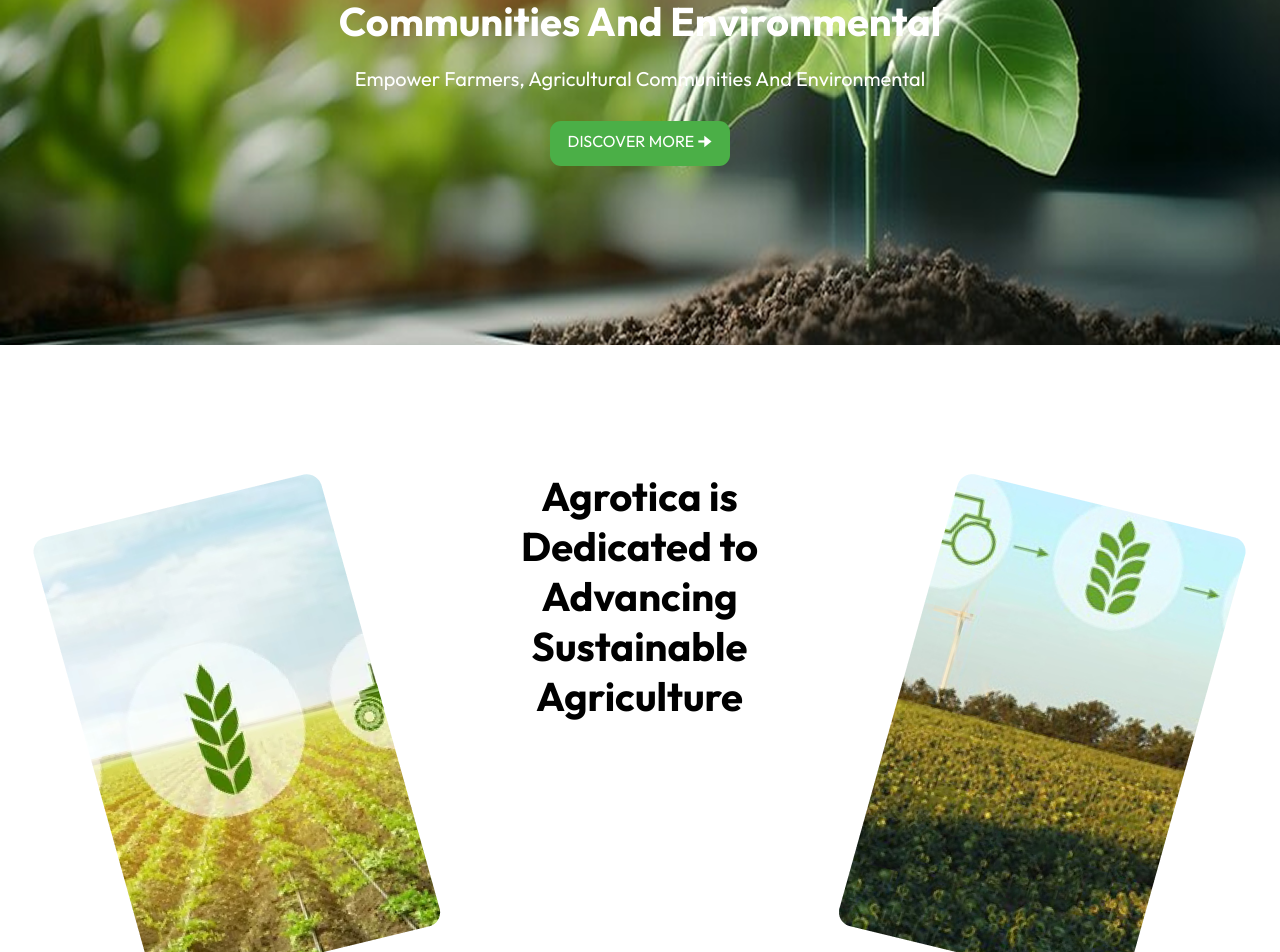
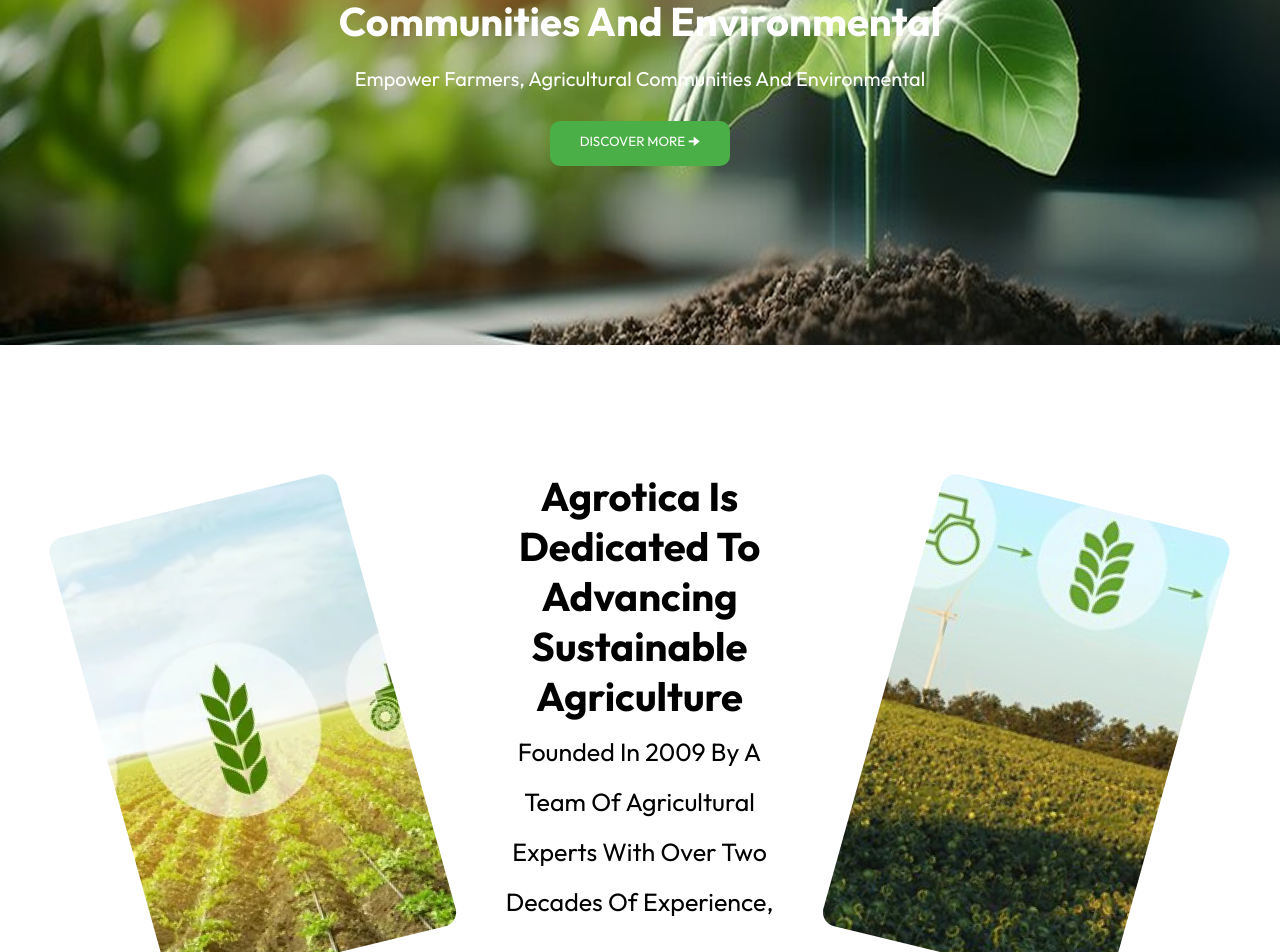
Before and after one commit to Chris-A-75/agrotica-home-page, a JavaScript app: page / in a window 1280 px wide. Shown: the part 440-1392 px from the top of the page. Built offline with nearby package versions, Linux system fonts and the light colour scheme; the HTML template or start-up script is replaced by a standard one.

Commit message:
added 2 images, text and subtext

```diff
--- a/src/App.css
+++ b/src/App.css
@@ -37,13 +37,13 @@
   background-color: #4BAF47;
   width: 180px;
   height: 45px;
-  font-size: 16px;
+  font-size: 15 px;
   font-family: 'Outfit', sans-serif;
   border-width: 0;
-  border-radius: 11px;
+  border-radius: 10px;
 }
 .section-2 {
   display: flex;
-  padding: 100px 30px;
+  padding: 100px 46px;
   justify-content: space-between;
 }
--- a/src/App.js
+++ b/src/App.js
@@ -21,7 +21,7 @@
         >
           <div style={{ fontSize: 12, color: "grey" }}>
             Call anytime <br></br>
-            <span style={{ fontWeight: "bold", color: "black", fontSize:14}}>
+            <span style={{ fontWeight: "bold", color: "black", fontSize: 14 }}>
               +961 3 21 22 30
             </span>
           </div>
@@ -35,7 +35,7 @@
           ></div>
           <div style={{ fontSize: 12, color: "grey" }}>
             Send email <br></br>
-            <span style={{ fontWeight: "bold", color: "black", fontSize:14 }}>
+            <span style={{ fontWeight: "bold", color: "black", fontSize: 14 }}>
               Info@Agrotica.info
             </span>
           </div>
@@ -49,7 +49,9 @@
           ></div>
           <div style={{ fontSize: 12, color: "grey" }}>
             Al Chouf - Mahafer - Main Street <br></br>
-            <span style={{ fontWeight: "bold", color: "black", fontSize:14 }}>Al Chouf</span>
+            <span style={{ fontWeight: "bold", color: "black", fontSize: 14 }}>
+              Al Chouf
+            </span>
           </div>
           {/* add fb and insta pics later */}
         </div>
@@ -87,9 +89,17 @@
             textAlign: "center",
             flexDirection: "column",
           }}
-        ><div style={{paddingLeft:"25%", paddingRight:"25%", fontSize:40, fontWeight:600}}>
+        >
+          <div
+            style={{
+              paddingLeft: "25%",
+              paddingRight: "25%",
+              fontSize: 40,
+              fontWeight: 600,
+            }}
+          >
             Empower Farmers, Agricultural Communities And Environmental<br></br>
-          <span style={{ fontWeight: "normal", fontSize:20}}>
+            <span style={{ fontWeight: "normal", fontSize: 20 }}>
               Empower Farmers, Agricultural Communities And Environmental
             </span>
           </div>
@@ -98,9 +108,28 @@
         </div>
       </div>
       <div className="section-2">
-        <div><img src={image2} alt=""></img></div>
-        <div style={{fontWeight:"bold", textAlign:"center", fontSize:40}}>Agrotica is Dedicated to Advancing Sustainable Agriculture</div>
-        <div><img src={image3} alt=""></img></div>
+        <div>
+          <img src={image2} alt=""></img>
+        </div>
+        <div
+          style={{
+            fontWeight: "bold",
+            textAlign: "center",
+            fontSize: 40,
+            textTransform: "capitalize",
+            paddingLeft: 40,
+            paddingRight: 40,
+          }}
+        >
+          Agrotica is Dedicated to Advancing Sustainable Agriculture<br></br>
+          <span style={{ fontSize: 25, fontWeight: "normal", lineHeight: 1 }}>
+            Founded in 2009 by a team of agricultural experts with over two
+            decades of experience,
+          </span>
+        </div>
+        <div>
+          <img src={image3} alt=""></img>
+        </div>
       </div>
     </div>
   );
```
Also changed, not shown: src/assets/Screenshot 2025-08-18 135204.png (added). Lines whose indentation alone changed are shown as unchanged.
